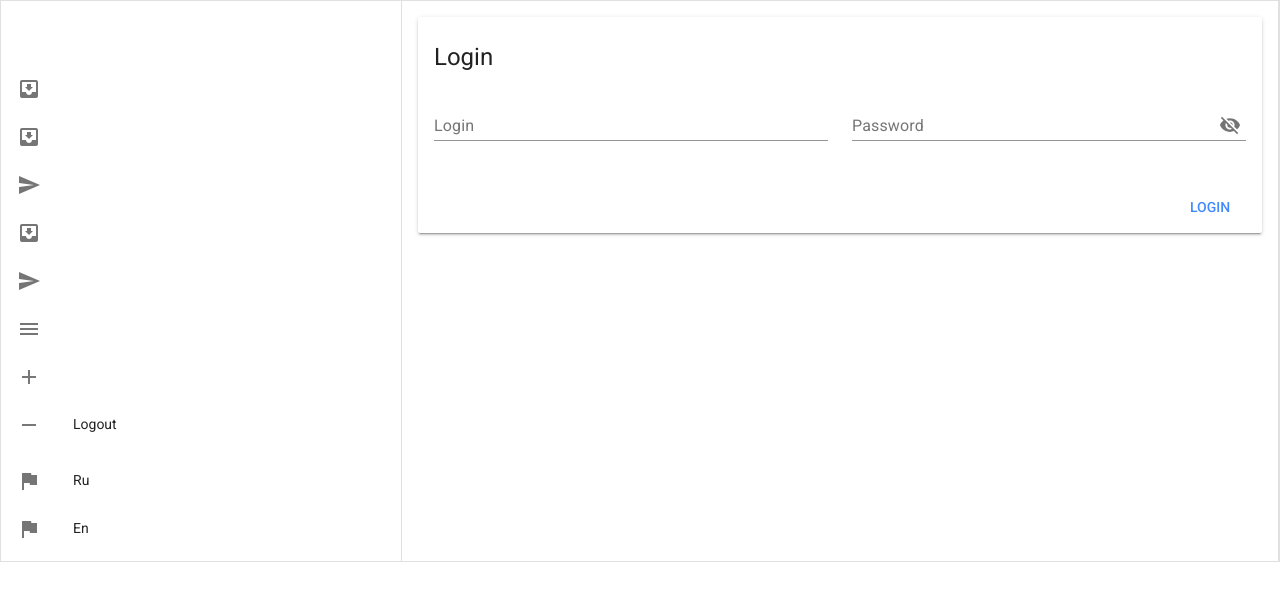
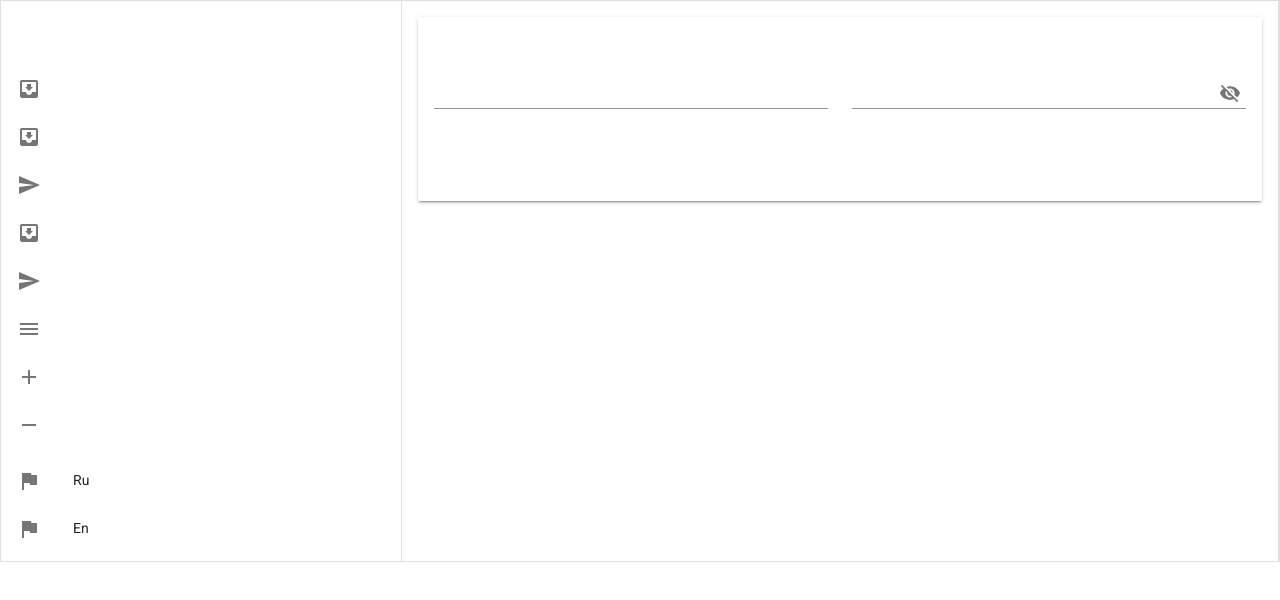
Before and after one commit to zogxray/sms-gateway, a Vue app in the folder frontend/: page /#/login in a window 1280 px wide. Shown: the top 600 px of the page. Built offline with nearby package versions, Linux system fonts and the light colour scheme; no server answers; sample sign-in values are in the browser's storage; what vue-moment would draw is missing.

Commit message:
more trans

```diff
--- a/frontend/src/App.vue
+++ b/frontend/src/App.vue
@@ -44,7 +44,7 @@
 
           <md-list-item v-if="$root.auth.token" tag="md-list-item" v-on:click.prevent="logout()">
             <md-icon>remove</md-icon>
-            <span class="md-list-item-text">Logout</span>
+            <span class="md-list-item-text">{{ 'logout' | trans }}</span>
           </md-list-item>
         </md-list>
 
--- a/frontend/src/components/Login.vue
+++ b/frontend/src/components/Login.vue
@@ -12,31 +12,31 @@
       <form v-if="!error" novalidate class="md-layout" @submit.prevent="validateItem">
       <md-card class="md-layout-item md-size-100 md-small-size-100">
         <md-card-header>
-          <div class="md-title">Login</div>
+          <div class="md-title">{{ 'login' | trans }}</div>
         </md-card-header>
 
         <md-card-content>
           <div class="md-layout md-gutter">
             <div class="md-layout-item md-small-size-100">
               <md-field :class="getValidationClass('login')">
-                <label for="login">Login</label>
+                <label for="login">{{ 'login' | trans }}</label>
                 <md-input name="login" id="login" autocomplete="given-login" v-model="form.login" :disabled="loading" />
-                <span class="md-error" v-if="!$v.form.login.required">Login is required</span>
+                <span class="md-error" v-if="!$v.form.login.required">{{ 'form.login.required' | trans }}</span>
               </md-field>
             </div>
 
             <div class="md-layout-item md-small-size-100">
               <md-field :class="getValidationClass('password')">
-                <label for="password">Password</label>
+                <label for="password">{{ 'password' | trans }}</label>
                 <md-input name="password" id="password" type="password" v-model="form.password" :disabled="loading" />
-                <span class="md-error" v-if="!$v.form.password.required">Password is required</span>
+                <span class="md-error" v-if="!$v.form.password.required">{{ 'form.password.required' | trans }}</span>
               </md-field>
             </div>
           </div>
         </md-card-content>
 
         <md-card-actions>
-          <md-button type="submit" class="md-primary" :disabled="loading">Login</md-button>
+          <md-button type="submit" class="md-primary" :disabled="loading">{{ 'login' | trans }}</md-button>
         </md-card-actions>
       </md-card>
     </form>
```
Also changed, not shown: 2 other files (tests, documents, lock files or other folders).
